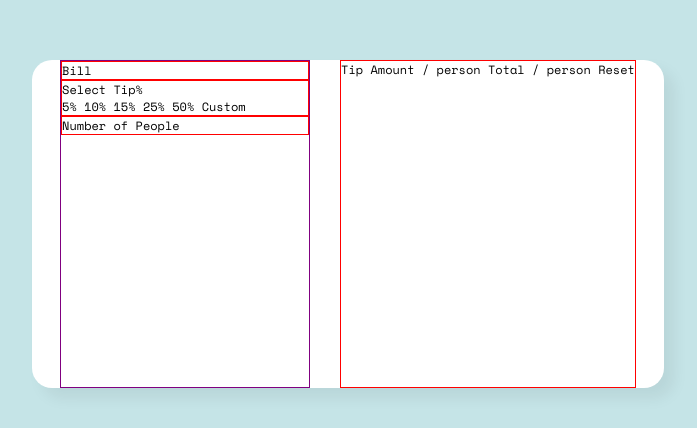
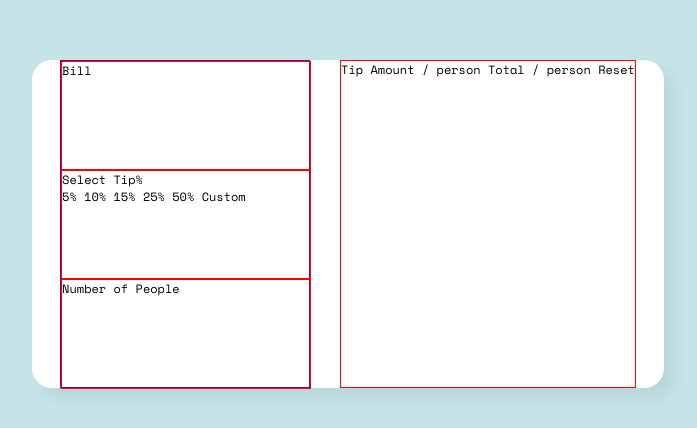
Before and after one commit to tonimariepaige97/Splitter-App, a plain HTML site: page index.html in a window 1280 px wide. Shown: the part 132-560 px from the top of the page, without its empty margins (292-989 px from the left). Drawn offline with nearby package versions, Linux system fonts and the light colour scheme.

Commit message:
Add styling to the left and right sections of the calculator container

```diff
--- a/styles.css
+++ b/styles.css
@@ -35,4 +35,6 @@ body {
 
 .text-above-box {
   border: 1px solid red;
+  height: 6.7rem;
+  width: 15.5rem;
 }
```
